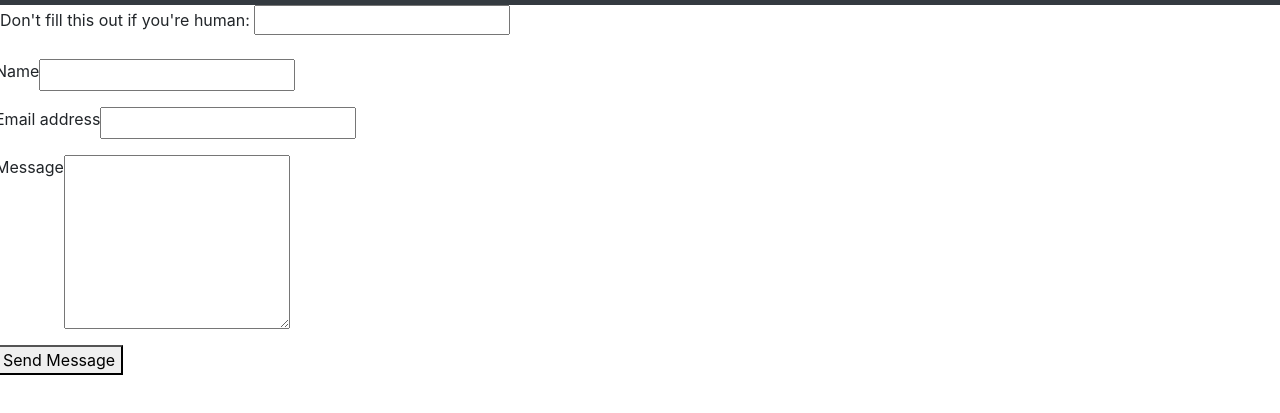
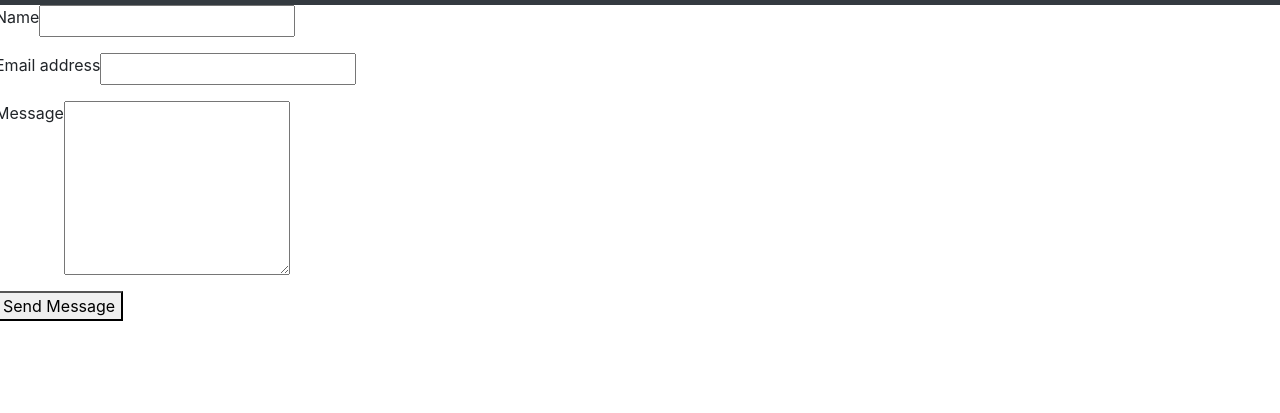
Before and after one commit to Aviditya/revoluteqsol, a plain HTML site: page index.html in a window 1280 px wide. Shown: the part 379-792 px from the top of the page. Drawn offline with nearby package versions, Linux system fonts and the light colour scheme.

Commit message:
Update index.html

```diff
--- a/index.html
+++ b/index.html
@@ -71,20 +71,15 @@
 <!-- nav end -->
 
 <!-- Form start -->
-
-    <form
+<form
     name="simpleContactForm"
     method="POST"
+    action="/thanks"
     data-netlify="true"
-    data-netlify-honeypot="bot-field"
+    data-netlify-recaptcha="true"
     id="simple-contact-form"
     class="contact-form"
 >
-    <p class="hidden">
-        <label id="contact-form-bot-label"
-            >Don't fill this out if you're human: <input name="bot-field" aria-labelledby="contact-form-bot-label"
-        /></label>
-    </p>
     <p class="form-row">
         <label id="contact-form-name-label" for="contact-form-name" class="form-label">Name</label>
         <input type="text" name="name" id="contact-form-name" aria-labelledby="contact-form-name-label" class="form-input" />
@@ -103,10 +98,12 @@
             rows="7"
         ></textarea>
     </p>
+    <div data-netlify-recaptcha="true" class="form-row"></div>
     <p class="form-row form-submit">
         <button type="submit" class="button">Send Message</button>
     </p>
 </form>
+
 
 <!-- Form End     -->
     <!-- Optional JavaScript -->
```
